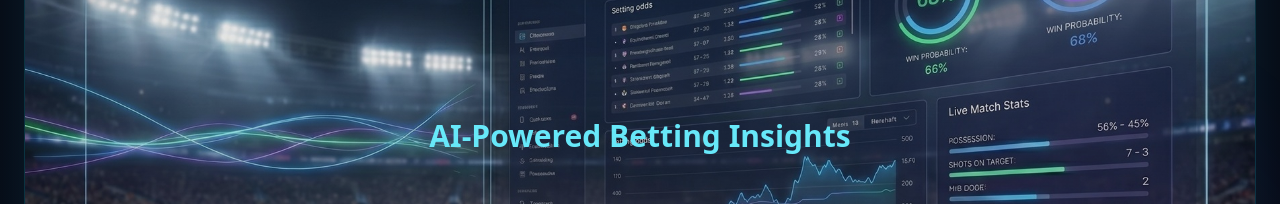
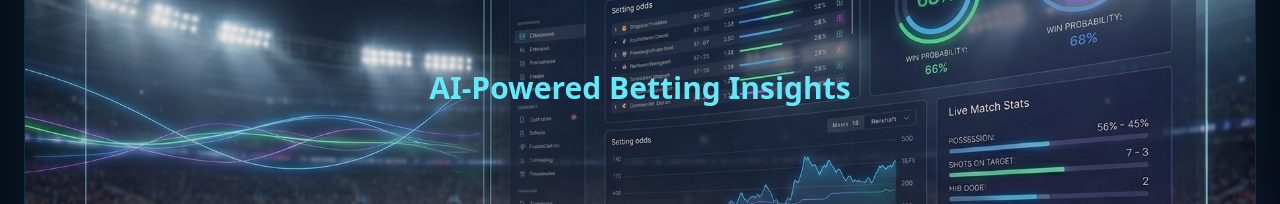
Before and after one commit to Peterson1979/ai-bet, a Next.js app: page /en in a window 1280 px wide. Shown: the part 269-473 px from the top of the page. Built offline with nearby package versions, Linux system fonts and the light colour scheme; no server answers; the database is empty.

Commit message:
Update website design

```diff
--- a/app/components/Hero.tsx
+++ b/app/components/Hero.tsx
@@ -32,7 +32,7 @@ export default function Hero({ lang = "en" }: Props) {
           />
         </div>
 
-        <h2 className="mt-4 text-xl md:text-3xl font-bold text-cyan-300">
+        <h2 className="-mt-8 text-xl md:text-3xl font-bold text-cyan-300">
           {t.heroSubtitle}
         </h2>
       </div>
```
